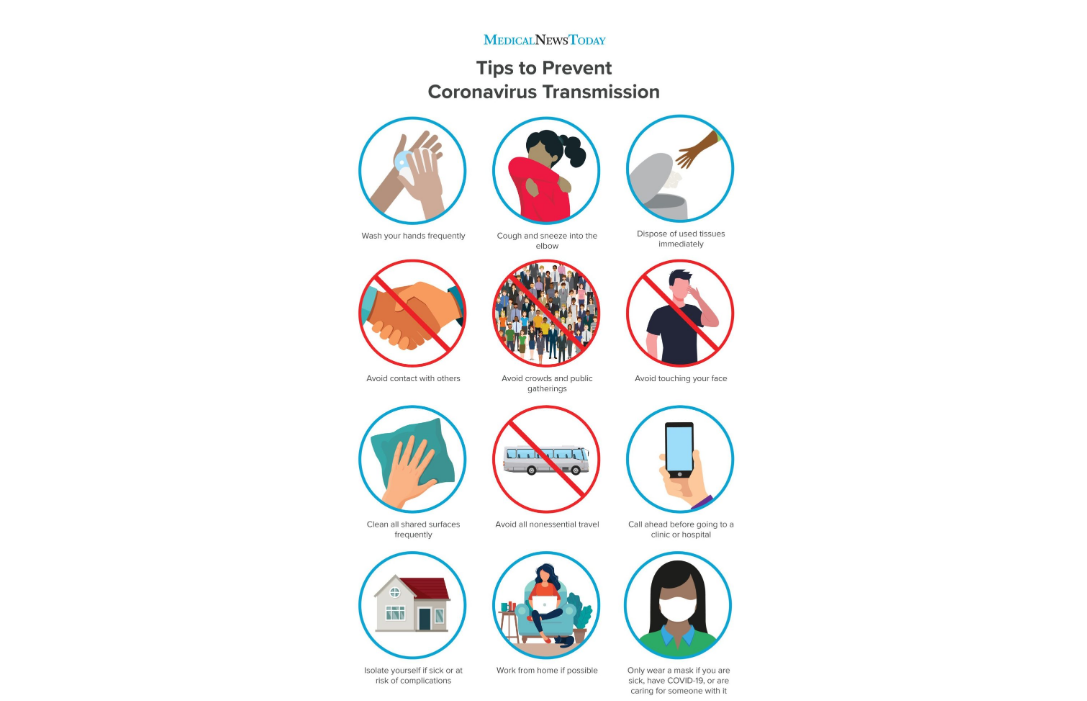
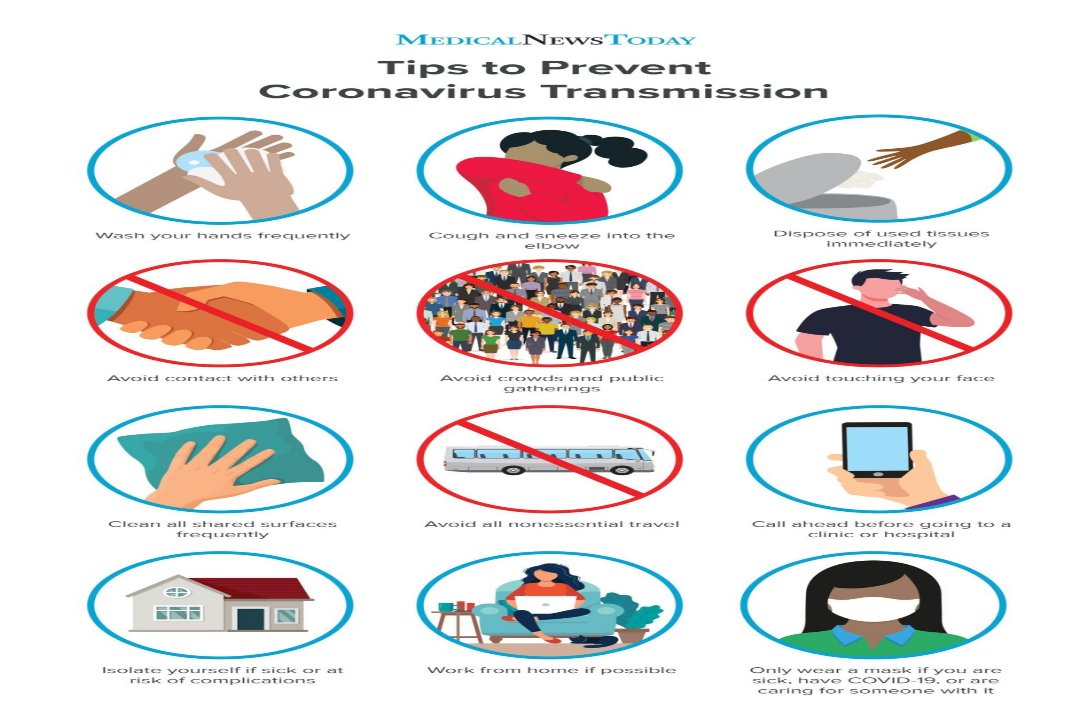
Before and after one commit to RHRaju01/project0, a plain HTML site: page prevention.html in a window 1280 px wide. Shown: the part 99-800 px from the top of the page, without its empty margins (96-1183 px from the left). Drawn offline with Linux system fonts and the light colour scheme.

Commit message:
fixed viewport problem

```diff
--- a/prevention.html
+++ b/prevention.html
@@ -19,7 +19,7 @@
         </ul>
     </nav>
     <h1>Prevention</h1>
-    <img src="images/prevention.jpg" alt="Coronavirus Prevention Illustration" style="height:720px; width: auto" class="img">
+    <img src="images/prevention.jpg" alt="Coronavirus Prevention Illustration" style="height:720px; margin: 0 auto;" class="img">
     <p>To prevent the spread of COVID-19:</p>
     <ul>
         <li>Clean your hands often. Use soap and water, or an alcohol-based hand rub.img</li>
```
